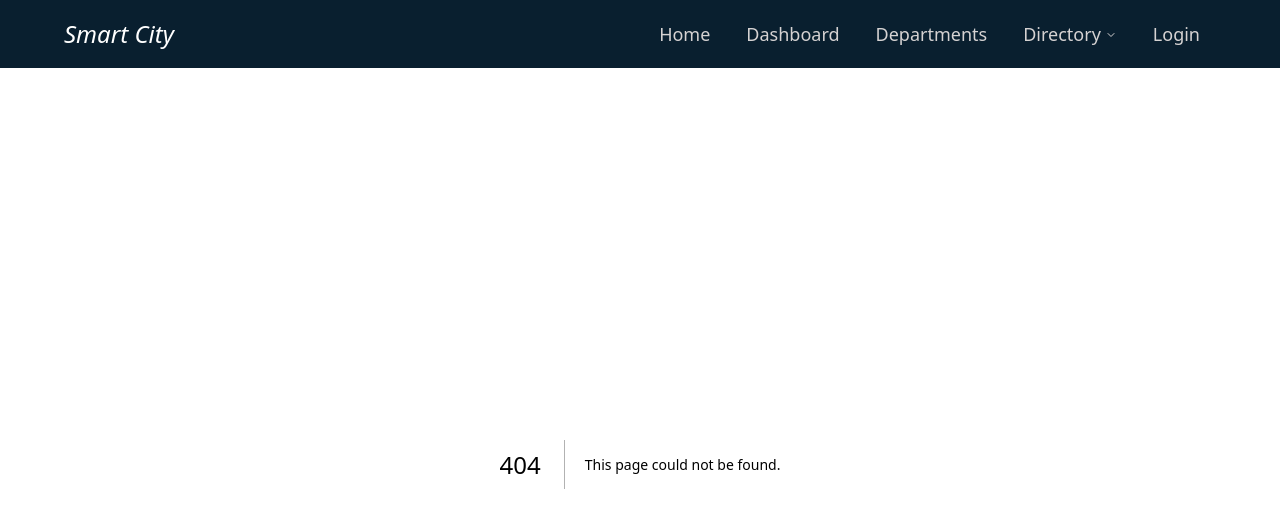
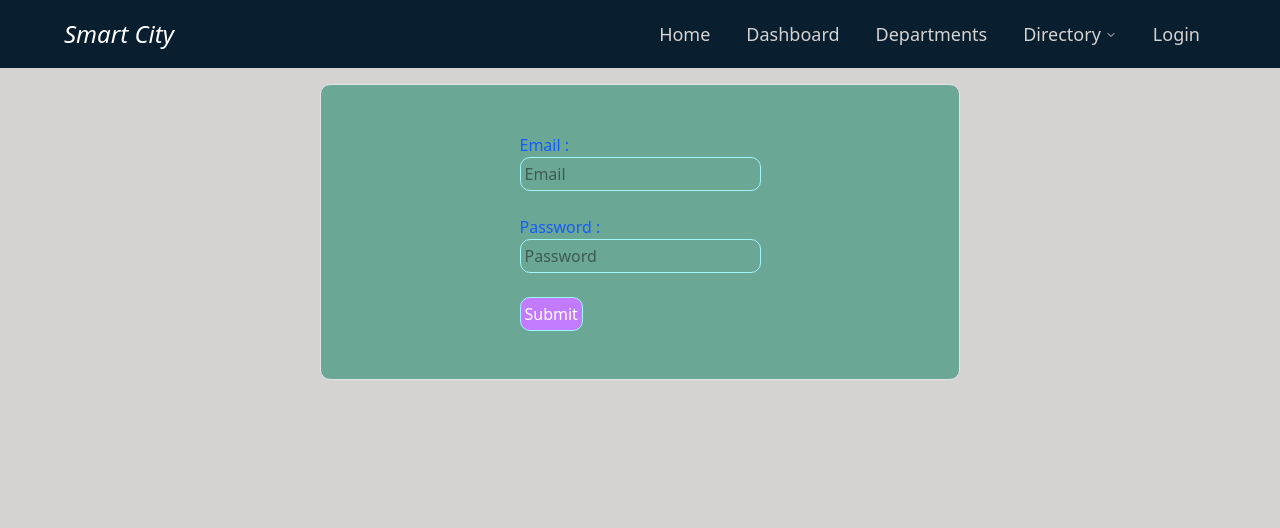
Before and after one commit to SmartCity-DBMS-Project/smart-city, a Next.js app in the folder frontend/: page /login in a window 1280 px wide. Before the commit this address had no page. Shown: the top 528 px of the page. Built offline with nearby package versions, Linux system fonts and the light colour scheme.

Commit message:
only added login feature, have to change design

```diff
--- /dev/null
+++ b/frontend/app/login/field.jsx
@@ -0,0 +1,18 @@
+"use client";
+import React from 'react';
+
+
+export default function Field({id, name, placeholder,value, type="text", onChange}){
+    return(<div>
+        <label htmlFor={id} className='text-blue-600'><p>{name} : </p></label>
+        <input
+        id={id}
+        name={name}
+        placeholder={placeholder}
+        type={type}
+        onChange={onChange}
+        value={value}
+        className='border border-cyan-200 rounded-lg focus:outline-none focus:ring-2 focus:ring-blue-400 p-1'
+        />
+    </div>);
+}
--- /dev/null
+++ b/frontend/app/login/layout.jsx
@@ -0,0 +1,7 @@
+export default function LoginLayout({ children }) {
+  return (
+    <div className="flex items-center justify-center p-12 m-auto mt-5 bg-[#6AA795] w-[50vw] border rounded-lg ">
+      {children}
+    </div>
+  )
+}
--- /dev/null
+++ b/frontend/app/login/page.jsx
@@ -0,0 +1,29 @@
+"use client";
+import React from "react";
+import { useState } from "react";
+import Field from "./field";
+
+export default function Loginpage(){
+    const [values, setValues] = useState({Email: '',Password: ''})
+
+    function handleChange(e){
+        const {name, value} = e.target
+        setValues(prev => ({...prev, [name] : value}))
+    }
+
+    function handleSubmit(e) {
+    e.preventDefault();
+    console.log(values);
+    }
+
+    return(<form onSubmit={handleSubmit}>
+        <Field id="email" name="Email" placeholder="Email" value={values.Email} onChange={handleChange}/>
+        <br></br>
+        <Field id="password" name="Password" placeholder="Password" value={values.Password} onChange={handleChange}/>
+        <br></br>
+        <button onClick={handleSubmit} className="text-white bg-purple-400 p-1 border border-cyan-200 rounded-lg
+        focus:outline-none focus:ring-2 focus:ring-blue-400 " >
+            Submit
+        </button>
+    </form>);
+}
```
